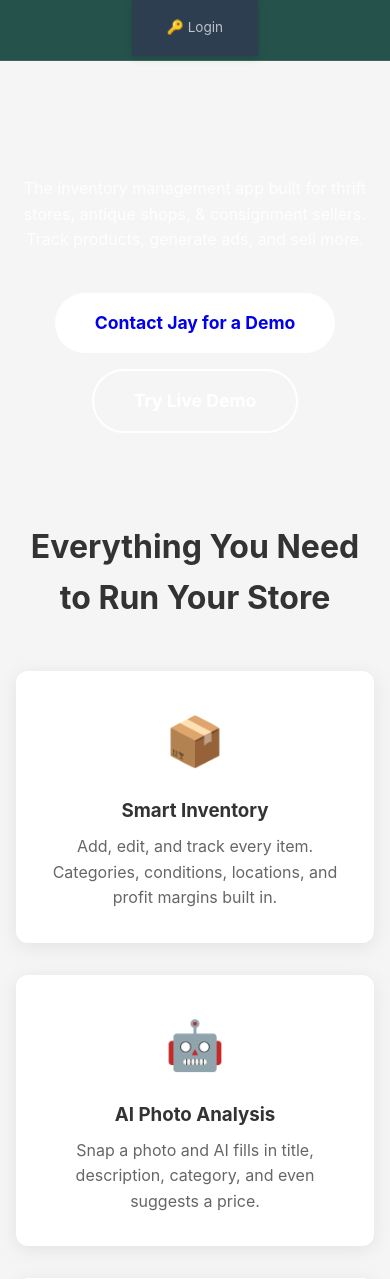
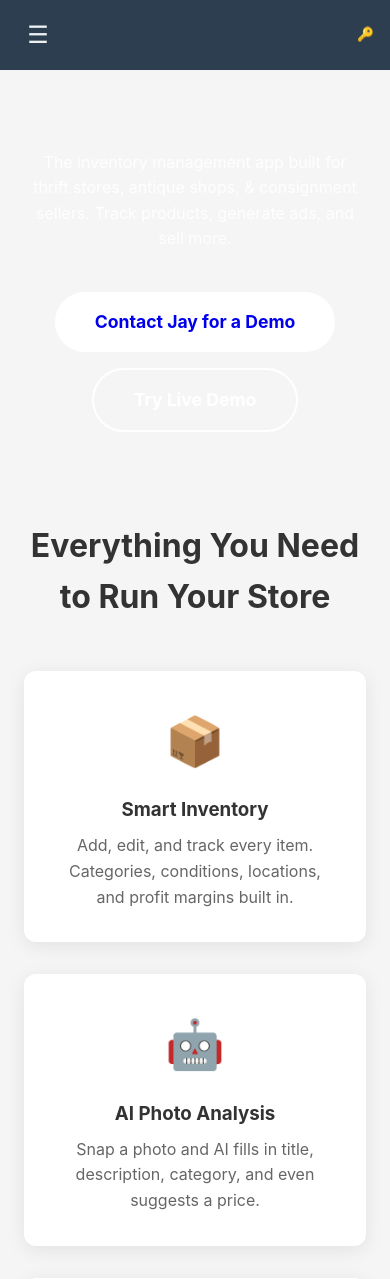
Before and after one commit to Liberty-Emporium/Liberty-Emporium-Inventory-App, a Python web app: template templates/sales_page.html in a window 390 px wide. Shown: the top 1279 px of the page. Run offline with Jinja, Linux system fonts and the light colour scheme; the template is opened without the code that fills it, so the values that code supplies are empty.

Commit message:
Revert: Restore sidebar, remove top nav bar changes

```diff
--- a/templates/base.html
+++ b/templates/base.html
@@ -7,119 +7,6 @@
     <link rel="stylesheet" href="{{ url_for('static', filename='style.css') }}">
     {% block extra_css %}{% endblock %}
     <style>
-      /* ── Top Navbar (no sidebar) ── */
-      * { margin: 0; padding: 0; box-sizing: border-box; }
-      body { min-height: 100vh; display: flex; flex-direction: column; font-family: -apple-system, BlinkMacSystemFont, 'Segoe UI', Roboto, sans-serif; }
-
-      .topnav {
-        background: #2c3e50;
-        color: white;
-        display: flex;
-        align-items: center;
-        justify-content: space-between;
-        padding: 0 1.5rem;
-        height: 56px;
-        position: sticky;
-        top: 0;
-        z-index: 9999;
-        box-shadow: 0 2px 8px rgba(0,0,0,0.15);
-        flex-wrap: wrap;
-      }
-      .topnav-logo {
-        font-size: 1.05rem;
-        font-weight: 700;
-        color: #ecf0f1;
-        text-decoration: none;
-        white-space: nowrap;
-      }
-      .topnav-logo:hover { color: #fff; }
-      .topnav-links {
-        display: flex;
-        align-items: center;
-        gap: 0;
-        flex-wrap: wrap;
-      }
-      .topnav-links a {
-        color: #b0bec5;
-        text-decoration: none;
-        padding: 0.5rem 0.75rem;
-        font-size: 0.85rem;
-        transition: all .2s;
-        white-space: nowrap;
-      }
-      .topnav-links a:hover {
-        color: #fff;
-        background: rgba(255,255,255,0.08);
-      }
-      .topnav-links a.active-link {
-        color: #fff;
-        background: rgba(52,152,219,0.25);
-        border-radius: 4px;
-      }
-      .topnav-section {
-        color: #576574;
-        font-size: 0.7rem;
-        text-transform: uppercase;
-        font-weight: 700;
-        letter-spacing: 1px;
-        display: inline-block;
-        padding: 0.5rem 0.3rem 0.5rem 0.2rem;
-        margin-left: 0.25rem;
-      }
-      .topnav-user {
-        display: flex;
-        align-items: center;
-        gap: 0.75rem;
-        white-space: nowrap;
-      }
-      .topnav-user span {
-        color: #7f8c8d;
-        font-size: 0.85rem;
-      }
-      .topnav-user a {
-        color: #bdc3c7;
-        text-decoration: none;
-        font-size: 0.85rem;
-        padding: 0.4rem 0.7rem;
-        border-radius: 4px;
-        transition: all .2s;
-      }
-      .topnav-user a:hover {
-        color: #fff;
-        background: rgba(255,255,255,0.08);
-      }
-      .topnav-hamburger {
-        display: none;
-        background: none;
-        border: none;
-        color: #ecf0f1;
-        font-size: 1.5rem;
-        cursor: pointer;
-        padding: 0.25rem;
-      }
-
-      .main-content {
-        flex: 1;
-        width: 100%;
-      }
-
-      @media (max-width: 900px) {
-        .topnav-links { display: none; }
-        .topnav-links.open {
-          display: flex;
-          flex-direction: column;
-          background: #2c3e50;
-          width: 100%;
-          padding: 0.5rem 0;
-        }
-        .topnav-section {
-          padding: 0.3rem 1rem;
-          margin-left: 0;
-          margin-top: 0.35rem;
-        }
-        .topnav-hamburger { display: block; }
-      }
-
       /* ── How-To Modal (shared) ── */
       #ht-overlay {
         display:none; position:fixed; inset:0;
@@ -203,60 +90,207 @@
         max-width:860px; margin:0 auto 0.7rem auto;
         display:flex; justify-content:flex-end;
       }
+
+      /* ── Sidebar Layout ───────────────────────────── */
+      body.has-sidebar {
+        display: flex;
+        min-height: 100vh;
+        margin: 0;
+      }
+      .sidebar {
+        width: 250px;
+        background: #2c3e50;
+        color: white;
+        position: fixed;
+        top: 0;
+        left: 0;
+        height: 100vh;
+        overflow-y: auto;
+        z-index: 1000;
+        display: flex;
+        flex-direction: column;
+        flex-shrink: 0;
+      }
+      .sidebar-logo {
+        padding: 1.5rem 1.25rem 1rem;
+        border-bottom: 1px solid rgba(255,255,255,0.1);
+      }
+      .sidebar-logo .logo-text {
+        font-size: 1.1rem;
+        font-weight: 700;
+        color: #ecf0f1;
+        text-decoration: none;
+      }
+      .sidebar-logo .logo-sub {
+        font-size: 0.75rem;
+        opacity: 0.7;
+        color: #bdc3c7;
+      }
+      .sidebar-nav { padding: 0.5rem 0; flex: 1; }
+      .sidebar-section {
+        padding: 0.75rem 1.25rem 0.4rem;
+        font-size: 0.7rem;
+        font-weight: 700;
+        text-transform: uppercase;
+        letter-spacing: 1.5px;
+        color: #7f8c8d;
+      }
+      .sidebar-nav a {
+        display: flex;
+        align-items: center;
+        gap: 0.6rem;
+        color: #888;
+        text-decoration: none;
+        padding: 0.7rem 1.25rem;
+        font-size: 0.9rem;
+        transition: all 0.2s;
+        border-left: 3px solid transparent;
+      }
+      .sidebar-nav a:hover {
+        color: white;
+        background: rgba(255,255,255,0.08);
+        border-left-color: #3498db;
+      }
+      .sidebar-nav a.active {
+        color: white;
+        background: rgba(52,152,219,0.2);
+        border-left-color: #3498db;
+      }
+      .sidebar-footer {
+        padding: 1rem 1.25rem;
+        border-top: 1px solid rgba(255,255,255,0.1);
+      }
+      .sidebar-footer a {
+        color: #ecf0f1;
+        text-decoration: none;
+        font-size: 0.85rem;
+        display: flex;
+        align-items: center;
+        gap: 0.5rem;
+        margin-top: 0.75rem;
+        padding: 0.5rem 0;
+        background: rgba(255,255,255,0.08);
+        border-radius: 6px;
+        justify-content: center;
+      }
+      .sidebar-footer a:hover { background: rgba(255,255,255,0.15); }
+      .sidebar-footer .user-info {
+        display: flex;
+        align-items: center;
+        justify-content: space-between;
+        color: #bdc3c7;
+        font-size: 0.85rem;
+      }
+      .sidebar-overlay {
+        display: none;
+        position: fixed;
+        inset: 0;
+        background: rgba(0,0,0,0.5);
+        z-index: 999;
+      }
+      .sidebar-open .sidebar-overlay { display: block !important; }
+      .hamburger {
+        display: none;
+        font-size: 1.5rem;
+        background: none;
+        border: none;
+        color: #ecf0f1;
+        cursor: pointer;
+        padding: 0.3rem 0.5rem;
+      }
+      .content-area {
+        margin-left: 250px;
+        flex: 1;
+        width: calc(100% - 250px);
+        padding-top: 0;
+      }
+
+      @media (max-width: 768px) {
+        .sidebar {
+          transform: translateX(-100%);
+          transition: transform 0.3s ease;
+        }
+        .sidebar-open .sidebar { transform: translateX(0); }
+        .content-area {
+          margin-left: 0;
+          width: 100%;
+        }
+        .hamburger { display: block; }
+        .mobile-bar {
+          display: flex !important;
+          align-items: center;
+          padding: 0.8rem 1rem;
+          background: #2c3e50;
+          justify-content: space-between;
+        }
+      }
+      @media (min-width: 769px) {
+        .mobile-bar { display: none !important; }
+      }
     </style>
 </head>
-<body>
+<body class="{% if session.get('logged_in') %}has-sidebar{% endif %}">
 
-    <!-- Demo Banner -->
     {% if demo_mode %}
-    <div style="background:linear-gradient(135deg,#4f46e5,#7c3aed); color:white; padding:0.6rem 1.5rem; text-align:center; font-size:0.9rem; font-weight:600;">
+    <div style="background:linear-gradient(135deg,#4f46e5,#7c3aed); color:white; padding:0.6rem 1.5rem; text-align:center; font-size:0.9rem; font-weight:600; {% if session.get('logged_in') %}margin-left:250px;{% endif %}">
         🚀 <strong>LIVE DEMO</strong> &mdash; This is a fully working demo of RetailTrack.
         Want this for your store?
         <a href="mailto:{{ demo_contact_email }}" style="color:#fbbf24; text-decoration:underline;">Contact Jay &rarr;</a>
     </div>
     {% endif %}
 
-    <!-- Top Navigation Bar -->
-    <nav class="topnav">
-        <a href="{{ url_for('dashboard') if session.get('logged_in') else '/' }}" class="topnav-logo">
-            {{ store_config.logo_emoji }} {{ store_config.store_name }}
+    <!-- Mobile top bar -->
+    <div class="mobile-bar">
+        <button class="hamburger" id="hamburger" onclick="toggleSidebar()">☰</button>
+        <span style="color:white; font-size:0.9rem;">{{ store_config.logo_emoji }} {{ store_config.store_name }}</span>
+        <a href="{{ url_for('logout') if session.get('logged_in') else url_for('login') }}" style="color:#bdc3c7; text-decoration:none; font-size:0.85rem;">
+            {% if session.get('logged_in') %}🚪{% else %}🔑{% endif %}
         </a>
+    </div>
 
-        {% if session.get('logged_in') %}
-        <div class="topnav-links" id="topnavLinks">
-            <span class="topnav-section">Inventory</span>
+    <div class="sidebar-overlay" id="sidebarOverlay" onclick="toggleSidebar()"></div>
+
+    {% if session.get('logged_in') %}
+    <aside class="sidebar" id="sidebar">
+        <div class="sidebar-logo">
+            <a href="{{ url_for('dashboard') }}" class="logo-text" style="text-decoration:none;">
+                {{ store_config.logo_emoji }} {{ store_config.store_name }}
+            </a>
+            <div class="logo-sub">{{ store_config.tagline }}</div>
+        </div>
+        <nav class="sidebar-nav">
+            <div class="sidebar-section">Inventory</div>
             <a href="{{ url_for('dashboard') }}">📊 Dashboard</a>
             <a href="{{ url_for('new_product') }}">➕ Add Product</a>
-            <span class="topnav-section">Marketing</span>
-            <a href="{{ url_for('ad_generator') }}">📝 Ads</a>
-            <a href="{{ url_for('ad_vault') }}">🎬 Vault</a>
-            <a href="{{ url_for('listing_generator') }}">📋 Listings</a>
-            <a href="{{ url_for('seasonal_sale') }}">🔥 Sale</a>
-            <span class="topnav-section">Import/Export</span>
-            <a href="{{ url_for('export_inventory') }}">📥 CSV</a>
-            <a href="{{ url_for('export_square') }}">⬛ Square</a>
-            <a href="{{ url_for('import_square') }}">📤 Import</a>
-            <span class="topnav-section">Admin</span>
-            <a href="{{ url_for('admin_users') }}">👥 Users</a>
+
+            <div class="sidebar-section">Marketing</div>
+            <a href="{{ url_for('ad_generator') }}">📝 Ad Generator</a>
+            <a href="{{ url_for('ad_vault') }}">🎬 Ad Vault</a>
+            <a href="{{ url_for('listing_generator') }}">📋 Listing Generator</a>
+            <a href="{{ url_for('seasonal_sale') }}">🔥 Seasonal Sale</a>
+
+            <div class="sidebar-section">Import/Export</div>
+            <a href="{{ url_for('export_inventory') }}">📥 Export CSV</a>
+            <a href="{{ url_for('export_square') }}">⬛ Export for Square</a>
+            <a href="{{ url_for('import_square') }}">📥 Import from Square</a>
+
+            <div class="sidebar-section">Admin</div>
+            <a href="{{ url_for('admin_users') }}">👥 Manage Users</a>
             <a href="{{ url_for('admin_backups') }}">💾 Backups</a>
-            <a href="{{ url_for('admin_branding') }}">🎨 Branding</a>
+            <a href="{{ url_for('admin_branding') }}">🎨 Store Branding</a>
+        </nav>
+
+        <div class="sidebar-footer">
+            <div class="user-info">
+                <span>{{ session.get('username') }} · {{ stats.get('total', 0) }} items</span>
+            </div>
+            <a href="{{ url_for('logout') }}">🚪 Logout</a>
         </div>
-        {% endif %}
+    </aside>
+    {% endif %}
 
-        <div class="topnav-user">
-            {% if session.get('logged_in') %}
-            <span>{{ session.get('username') }} · {{ stats.get('total', 0) }} items</span>
-            <a href="{{ url_for('logout') }}">🚪 Logout</a>
-            {% else %}
-            <a href="{{ url_for('login') }}">🔑 Login</a>
-            {% endif %}
-            {% if session.get('logged_in') %}
-            <button class="topnav-hamburger" onclick="toggleTopNav()">☰</button>
-            {% endif %}
-        </div>
-    </nav>
-
-    <div class="main-content">
+    <div class="{% if session.get('logged_in') %}content-area{% endif %}">
+    <main>
         {% if session.get('is_guest') %}
         <div style="background:#fff8e1; border-bottom:2px solid #ffe082; padding:0.6rem 2rem; text-align:center; font-size:0.95rem; color:#7c5a00;">
             👁️ You are browsing as a <strong>Guest</strong> — view only.
@@ -275,7 +309,7 @@
         {% endwith %}
 
         {% block content %}{% endblock %}
-    </div>
+    </main>
 
     {% if not session.get('is_guest') and not session.get('logged_in') %}
     <footer>
@@ -286,14 +320,22 @@
         </p>
     </footer>
     {% endif %}
+    </div>
+
+    <script>
+        function toggleSidebar() {
+            document.body.classList.toggle('sidebar-open');
+        }
+        document.addEventListener('DOMContentLoaded', function() {
+            document.querySelectorAll('.sidebar-nav a').forEach(function(a) {
+                a.addEventListener('click', function() {
+                    document.body.classList.remove('sidebar-open');
+                });
+            });
+        });
+    </script>
 
     {% block extra_js %}{% endblock %}
-
-    <script>
-        function toggleTopNav() {
-            document.getElementById('topnavLinks').classList.toggle('open');
-        }
-    </script>
 
     <div id="ht-overlay" onclick="htCloseIfBackdrop(event)">
       <div id="ht-box">
--- a/templates/sales_page.html
+++ b/templates/sales_page.html
@@ -1,84 +1,7 @@
 {% extends 'base.html' %}
 {% block title %}{{ store_config.store_name }} — RetailTrack Inventory Management{% endblock %}
 {% block content %}
-<!-- Top Navigation Bar -->
-<nav class="sales-nav" id="salesNav">
-  <div class="sales-nav-inner">
-    <a href="#" class="sales-nav-logo">{{ store_config.logo_emoji }} {{ store_config.store_name }}</a>
-    <div class="sales-nav-links">
-      <a href="#features">Features</a>
-      <a href="#pricing">Pricing</a>
-      <a href="#testimonial">Testimonials</a>
-      <a href="{{ url_for('contact') }}">Contact</a>
-      <a href="{{ url_for('login') }}" class="sales-nav-cta">Try Live Demo</a>
-    </div>
-    <button class="sales-hamburger" onclick="toggleSalesMenu()">☰</button>
-  </div>
-  <div class="sales-nav-mobile" id="salesMobileMenu">
-    <a href="#features" onclick="closeSalesMenu()">Features</a>
-    <a href="#pricing" onclick="closeSalesMenu()">Pricing</a>
-    <a href="#testimonial" onclick="closeSalesMenu()">Testimonials</a>
-    <a href="{{ url_for('contact') }}" onclick="closeSalesMenu()">Contact</a>
-    <a href="{{ url_for('login') }}" onclick="closeSalesMenu()">Try Live Demo</a>
-  </div>
-</nav>
-
 <style>
-  /* ── Sales Nav Bar ── */
-  .sales-nav {
-    position: fixed; top: 0; left: 0; right: 0; z-index: 9998;
-    background: rgba(26, 74, 66, 0.95);
-    backdrop-filter: blur(10px);
-    border-bottom: 1px solid rgba(255,255,255,0.1);
-    transition: box-shadow .3s;
-  }
-  .sales-nav.scrolled {
-    box-shadow: 0 2px 20px rgba(0,0,0,0.3);
-  }
-  .sales-nav-inner {
-    max-width: 1200px; margin: 0 auto;
-    display: flex; align-items: center; justify-content: space-between;
-    padding: 0.75rem 1.5rem;
-  }
-  .sales-nav-logo {
-    color: #ecf0f1; font-size: 1rem; font-weight: 600;
-    text-decoration: none; letter-spacing: 0.3px;
-  }
-  .sales-nav-logo:hover { color: #fff; }
-  .sales-nav-links {
-    display: flex; align-items: center; gap: 0.25rem;
-  }
-  .sales-nav-links a {
-    color: #b0bec5; text-decoration: none; font-size: 0.9rem;
-    padding: 0.5rem 0.9rem; border-radius: 6px;
-    transition: all .2s;
-  }
-  .sales-nav-links a:hover { color: #fff; background: rgba(255,255,255,0.1); }
-  .sales-nav-cta {
-    background: #56c7b6 !important; color: #1a4a42 !important; font-weight: 700 !important;
-    margin-left: 0.5rem;
-  }
-  .sales-nav-cta:hover { background: #7ddfcf !important; }
-  .sales-hamburger {
-    display: none; background: none; border: none; color: #ecf0f1;
-    font-size: 1.5rem; cursor: pointer; padding: 0.25rem;
-  }
-  .sales-nav-mobile {
-    display: none; flex-direction: column;
-    background: #1a4a42; padding: 0.5rem 0;
-  }
-  .sales-nav-mobile.open { display: flex; }
-  .sales-nav-mobile a {
-    color: #b0bec5; text-decoration: none; padding: 0.85rem 1.5rem;
-    font-size: 0.95rem; transition: all .2s;
-  }
-  .sales-nav-mobile a:hover { color: #fff; background: rgba(255,255,255,0.05); }
-
-  @media (max-width: 768px) {
-    .sales-nav-links { display: none; }
-    .sales-hamburger { display: block; }
-  }
-
   .sales-page { font-family: -apple-system, BlinkMacSystemFont, 'Segoe UI', Roboto, sans-serif; }
   .hero {
     background: linear-gradient(135deg, {{ store_config.primary_color }} 0%, {{ store_config.accent_color }} 100%);
@@ -138,13 +61,6 @@
   .cta-final { padding: 4rem 2rem; background: {{ store_config.primary_color }}; color: white; text-align: center; }
   .cta-final h2 { font-size: 2rem; margin-bottom: 1rem; }
   .cta-final p { margin-bottom: 2rem; opacity: 0.9; }
-
-  /* Push hero below fixed nav */
-  .sales-page > .hero { margin-top: 56px; }
-
-  /* Smooth anchor scrolling */
-  html { scroll-behavior: smooth; }
-
   @media (max-width: 768px) {
     .hero { padding: 3rem 1rem; }
     .hero h1 { font-size: 1.8rem; }
@@ -275,20 +191,3 @@
   </section>
 </div>
 {% endblock %}
-
-{% block extra_js %}
-<script>
-  // Hamburger toggle
-  function toggleSalesMenu() {
-    document.getElementById('salesMobileMenu').classList.toggle('open');
-  }
-  function closeSalesMenu() {
-    document.getElementById('salesMobileMenu').classList.remove('open');
-  }
-  // Scroll shadow on nav
-  window.addEventListener('scroll', function() {
-    var nav = document.getElementById('salesNav');
-    if (nav) nav.classList.toggle('scrolled', window.scrollY > 10);
-  });
-</script>
-{% endblock %}
```
